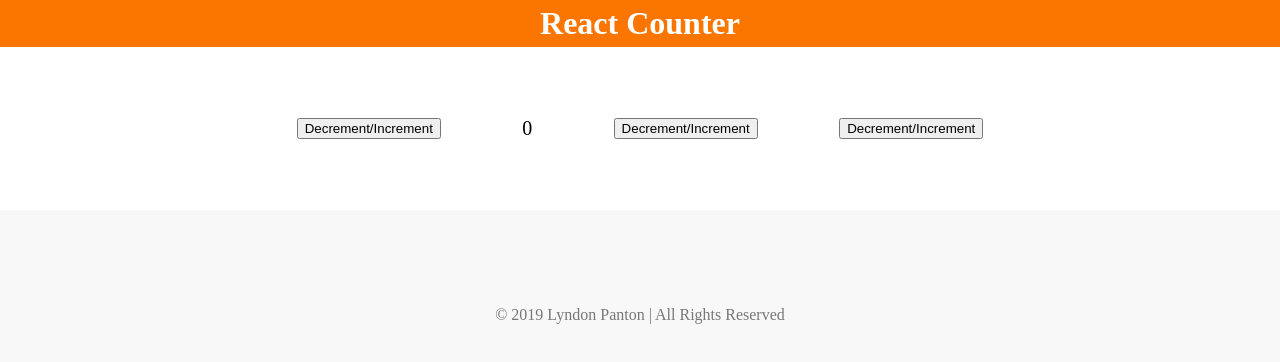
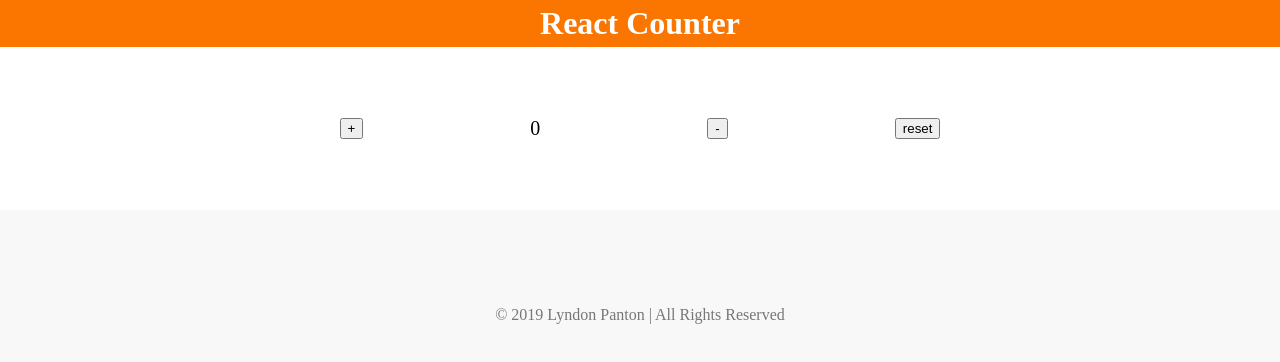
Before and after one commit to lyndonpanton/react-counter, a React (Create React App) app: page / in a window 1280 px wide. Shown: the top 362 px of the page. Built offline with nearby package versions, Linux system fonts and the light colour scheme.

Commit message:
buttons now have custom type, text

```diff
--- a/src/components/Button.js
+++ b/src/components/Button.js
@@ -2,7 +2,7 @@ import React from "react";
 
 const Button = (props) => {
 	return (
-		<button onClick={props.handleClick}>Decrement/Increment</button>
+		<button type={props.type} onClick={props.handleClick}>{props.icon}</button>
 	);
 };
 
```
